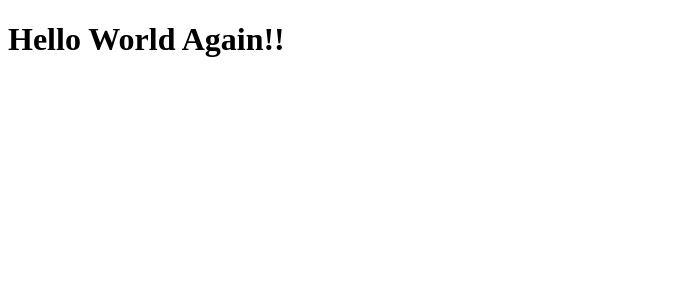
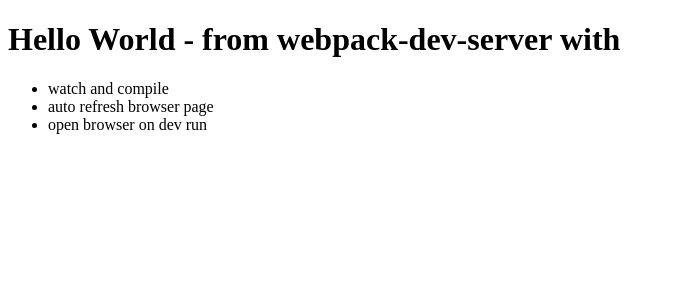
Before and after one commit to nasimhuq/react-boilerplate, a React app: page / in a window 1280 px wide. Shown: the top 300 px of the page, without its empty margins (0-675 px from the left). Built offline with nearby package versions, Linux system fonts and the light colour scheme.

Commit message:
Serve a webpack bundle while developing with webpack-dev-server

```diff
--- a/package.json
+++ b/package.json
@@ -5,7 +5,7 @@
   "main": "index.js",
   "scripts": {
     "build": "webpack --config webpack.config.prod.js",
-    "dev": "webpack --watch --config webpack.config.dev.js",
+    "dev": "webpack-dev-server --open --config webpack.config.dev.js",
     "test": "echo \"Error: no test specified\" && exit 1"
   },
   "author": "",
@@ -28,6 +28,7 @@
     "html-webpack-plugin": "^3.2.0",
     "webpack": "^4.28.2",
     "webpack-cli": "^3.1.2",
+    "webpack-dev-server": "^3.1.14",
     "webpack-merge": "^4.1.5"
   },
   "dependencies": {
--- a/src/App.js
+++ b/src/App.js
@@ -2,7 +2,16 @@
 
 class App extends React.Component {
   render() {
-    return <h1>Hello World Again!!</h1>
+    return (
+      <div>
+        <h1>Hello World - from webpack-dev-server with</h1>
+        <ul>
+          <li> watch and compile </li>
+          <li> auto refresh browser page</li>
+          <li> open browser on dev run </li>
+        </ul>
+      </div>
+    )
   }
 }
 export default App
--- a/webpack.config.dev.js
+++ b/webpack.config.dev.js
@@ -2,5 +2,8 @@
 const baseConfig = require('./webpack.config.base')
 
 module.exports = merge(baseConfig, {
-  mode: 'development'
+  mode: 'development',
+  devServer: {
+    port: 9000
+  }
 })
```
Also changed, not shown: 1 other file (tests, documents, lock files or other folders).
